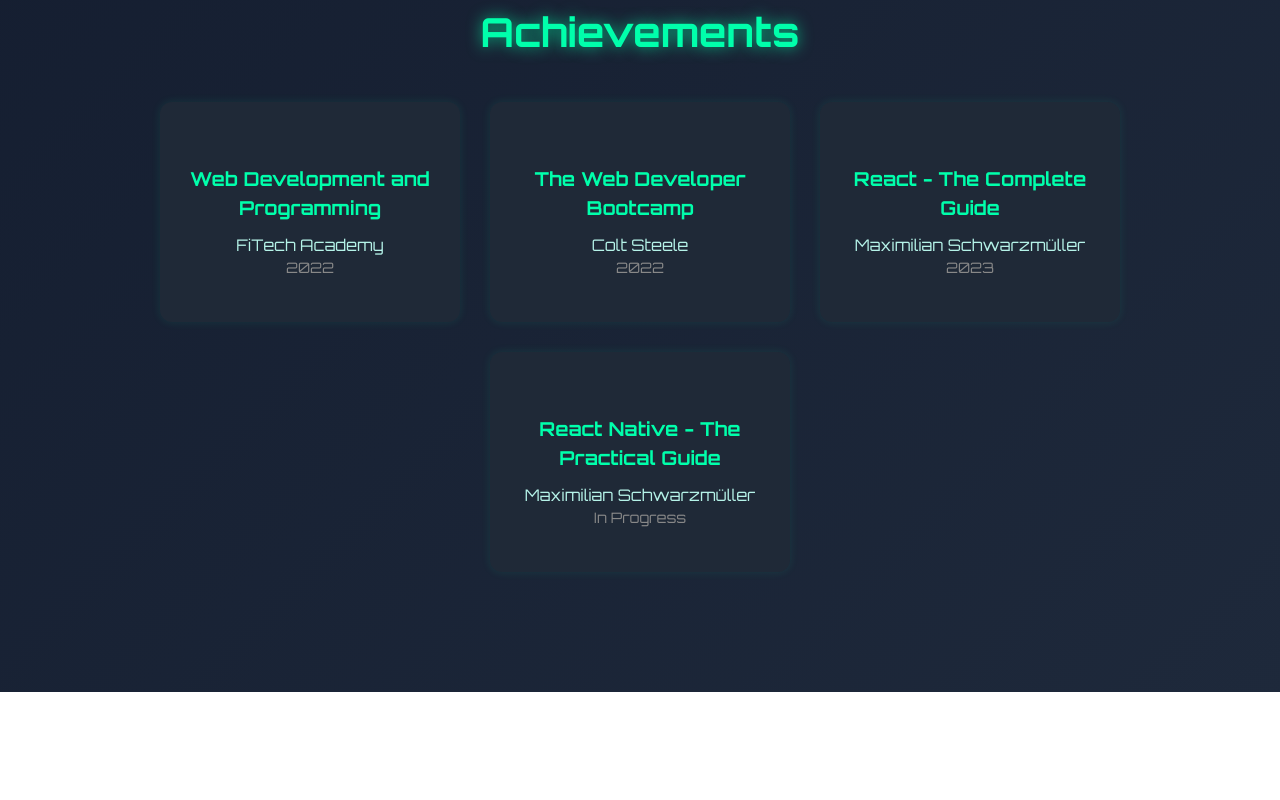
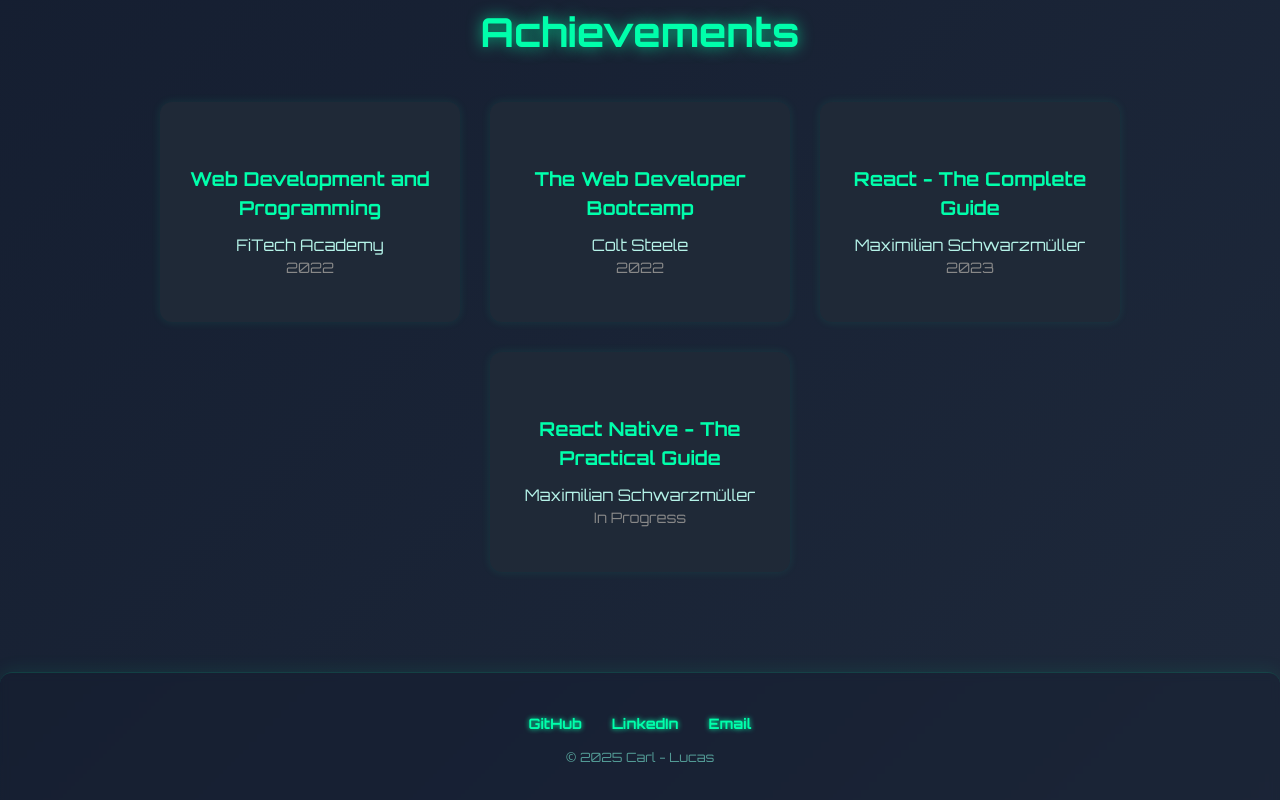
Before and after one commit to Luccelillja/WEB3_Portfolio, a React (Vite) app in the folder my-web3-portfolio/: page /portfolio in a window 1280 px wide. Shown: the part 1455-2255 px from the top of the page. Before the commit the page ends 2147 px from the top, so only its background shows below. Built offline with nearby package versions, Linux system fonts and the light colour scheme.

Commit message:
Footer
Added footer

```diff
--- /dev/null
+++ b/my-web3-portfolio/src/components/Footer.jsx
@@ -0,0 +1,66 @@
+// // src/components/Footer.jsx
+// import React from "react";
+// import styles from "../styles/Footer.module.css";
+
+// const Footer = () => {
+//   return (
+//     <footer className={styles.footer}>
+//       <div className={styles.links}>
+//         <a
+//           href="https://github.com/luccelillja"
+//           target="_blank"
+//           rel="noreferrer"
+//         >
+//           GitHub
+//         </a>
+//         <a
+//           href="https://linkedin.com/in/YOUR-LINK"
+//           target="_blank"
+//           rel="noreferrer"
+//         >
+//           LinkedIn
+//         </a>
+//         <a href="mailto:your.email@example.com">Email</a>
+//       </div>
+//       <p className={styles.copy}>© {new Date().getFullYear()} Carl - Lucas</p>
+//     </footer>
+//   );
+// };
+
+// export default Footer;
+
+import React from "react";
+import { motion } from "framer-motion";
+import styles from "../styles/Footer.module.css";
+
+const Footer = () => {
+  return (
+    <motion.footer
+      className={styles.footer}
+      initial={{ opacity: 0, y: 20 }}
+      animate={{ opacity: 1, y: 0 }}
+      transition={{ duration: 1, ease: "easeOut" }}
+    >
+      <div className={styles.links}>
+        <a
+          href="https://github.com/luccelillja"
+          target="_blank"
+          rel="noreferrer"
+        >
+          GitHub
+        </a>
+        <a
+          href="https://linkedin.com/in/YOUR-LINK"
+          target="_blank"
+          rel="noreferrer"
+        >
+          LinkedIn
+        </a>
+        <a href="mailto:your.email@example.com">Email</a>
+      </div>
+      <p className={styles.copy}>© {new Date().getFullYear()} Carl - Lucas</p>
+    </motion.footer>
+  );
+};
+
+export default Footer;
--- a/my-web3-portfolio/src/components/PortfolioPage.jsx
+++ b/my-web3-portfolio/src/components/PortfolioPage.jsx
@@ -5,6 +5,7 @@ import MyWork from "./MyWork";
 import Achievements from "./Achievements";
 import styles from "../styles/PortfolioPage.module.css";
 import SectionDivider from "./SectionDivider";
+import Footer from "./Footer";
 
 const PortfolioPage = () => {
   return (
@@ -24,6 +25,7 @@ const PortfolioPage = () => {
       <motion.div id="achievements" className={styles.achievementsSection}>
         <Achievements />
       </motion.div>
+      <Footer />
     </motion.div>
   );
 };
--- /dev/null
+++ b/my-web3-portfolio/src/styles/Footer.module.css
@@ -0,0 +1,38 @@
+.footer {
+  margin-top: 80px;
+  padding: 40px 20px;
+  text-align: center;
+  color: #b5f3e8;
+  font-size: 0.9rem;
+  border-top: 1px solid rgba(0, 255, 170, 0.15);
+  background: rgba(15, 23, 42, 0.2); /* subtle dark overlay */
+  backdrop-filter: blur(4px);
+  box-shadow: 0 0 20px rgba(0, 255, 170, 0.1);
+  border-radius: 12px 12px 0 0;
+}
+
+.links {
+  display: flex;
+  justify-content: center;
+  gap: 30px;
+  margin-bottom: 10px;
+}
+
+.links a {
+  color: #00ffab;
+  text-decoration: none;
+  transition: all 0.3s ease;
+  font-weight: bold;
+  text-shadow: 0 0 5px #00ffab;
+}
+
+.links a:hover {
+  color: white;
+  text-shadow: 0 0 10px #00ffab;
+}
+
+.copy {
+  color: #6ccfbf;
+  font-size: 0.8rem;
+  opacity: 0.7;
+}
--- a/my-web3-portfolio/src/styles/PortfolioPage.module.css
+++ b/my-web3-portfolio/src/styles/PortfolioPage.module.css
@@ -3,7 +3,7 @@
   width: 100vw;
   min-height: 100vh;
   background: linear-gradient(135deg, #0f172a, #1e293b);
-  padding: 20px;
+  padding: 20px 20px 0px 20px;
   text-align: center;
   overflow-x: hidden;
   /* background-color: #1e293b; */
```
